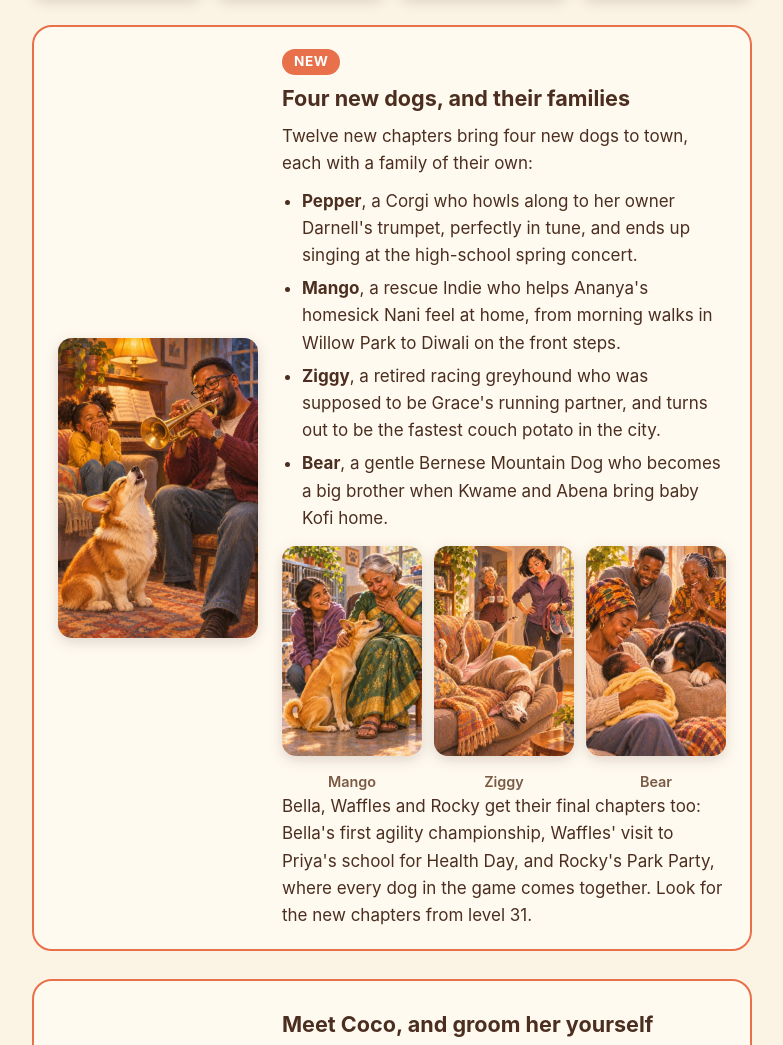
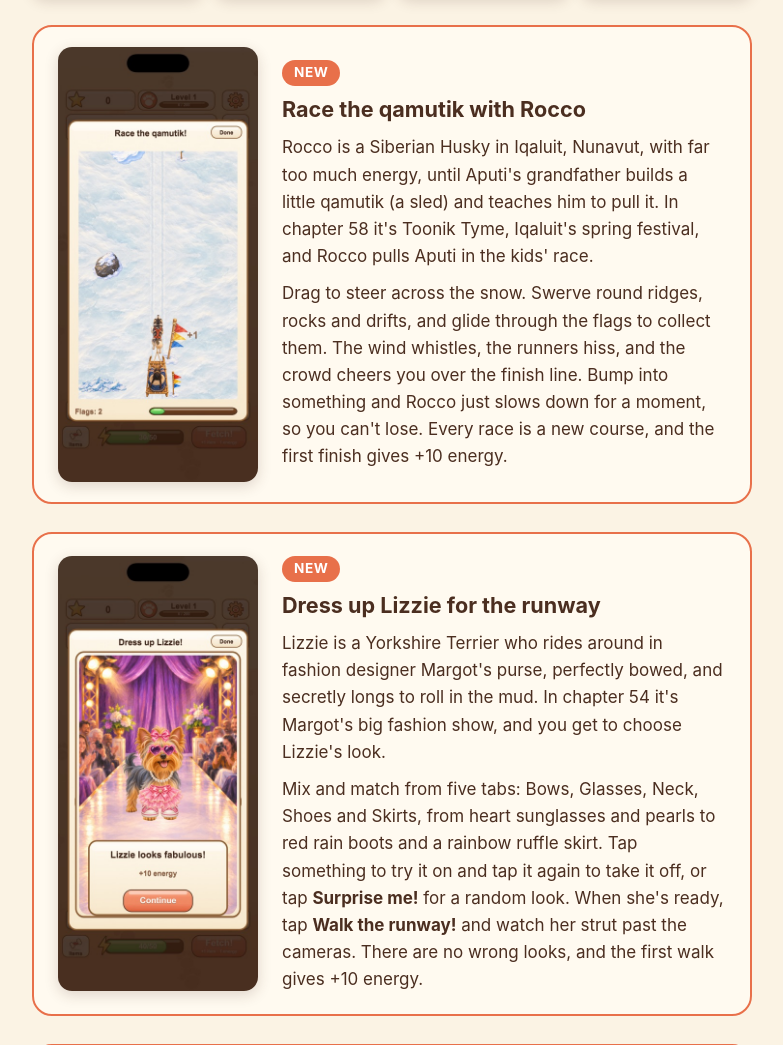
Before and after one commit to paulinstein/dog-stories-site, a plain HTML site: page index.html in a window 1280 px wide. Shown: the part 974-2019 px from the top of the page, without its empty margins (248-1031 px from the left). Drawn offline with Linux system fonts and the light colour scheme.

Commit message:
Introduce Rocco's sled race and Lizzie's dress-up game
Home page sections and How to play steps 20 and 21, with simulator screenshots.

Co-Authored-By: Claude Opus 5.5 <noreply@anthropic.com>

```diff
--- a/index.html
+++ b/index.html
@@ -24,6 +24,26 @@
       <img src="images/2-request.jpg" alt="Sarah's request for a bowl and a bed">
       <img src="images/5-daisy.jpg" alt="Daisy in a tomato-soup bath">
     </div>
+
+    <section class="callout">
+      <img src="images/10-sled.jpg" alt="The sled race: Rocco the husky pulling Aputi on a wooden qamutik across the snow, past a rock and a block of sea ice, as a flag pops with +1" loading="lazy">
+      <div>
+        <span class="new">New</span>
+        <h2>Race the qamutik with Rocco</h2>
+        <p>Rocco is a Siberian Husky in Iqaluit, Nunavut, with far too much energy, until Aputi's grandfather builds a little qamutik (a sled) and teaches him to pull it. In chapter 58 it's Toonik Tyme, Iqaluit's spring festival, and Rocco pulls Aputi in the kids' race.</p>
+        <p>Drag to steer across the snow. Swerve round ridges, rocks and drifts, and glide through the flags to collect them. The wind whistles, the runners hiss, and the crowd cheers you over the finish line. Bump into something and Rocco just slows down for a moment, so you can't lose. Every race is a new course, and the first finish gives +10 energy.</p>
+      </div>
+    </section>
+
+    <section class="callout">
+      <img src="images/howto/howto-21-runway.jpg" alt="Lizzie the Yorkshire Terrier on a purple runway in a pink bow, heart sunglasses, pearls, a pink tutu and pink sneakers, between rows of cheering photographers, with the card saying Lizzie looks fabulous! +10 energy" loading="lazy">
+      <div>
+        <span class="new">New</span>
+        <h2>Dress up Lizzie for the runway</h2>
+        <p>Lizzie is a Yorkshire Terrier who rides around in fashion designer Margot's purse, perfectly bowed, and secretly longs to roll in the mud. In chapter 54 it's Margot's big fashion show, and you get to choose Lizzie's look.</p>
+        <p>Mix and match from five tabs: Bows, Glasses, Neck, Shoes and Skirts, from heart sunglasses and pearls to red rain boots and a rainbow ruffle skirt. Tap something to try it on and tap it again to take it off, or tap <strong>Surprise me!</strong> for a random look. When she's ready, tap <strong>Walk the runway!</strong> and watch her strut past the cameras. There are no wrong looks, and the first walk gives +10 energy.</p>
+      </div>
+    </section>
 
     <section class="callout">
       <img src="images/story-pepper.jpg" alt="Pepper the Corgi howling along to Darnell's trumpet while his daughter Kiara giggles on the couch" loading="lazy">
@@ -117,12 +137,12 @@
 
     <div class="card">
       <p>Dog Stories is a cozy merge game about dogs and the people who love them. Tap or drag three matching items to merge bones, bowls, balls, toys and beds into ever-fancier treasures, and unlock beautifully illustrated stories along the way.</p>
-      <p>Meet Max, the shy Golden Retriever finding his forever home; Bella, the Border Collie who keeps escaping the yard; Daisy, the Rat Terrier who meets a very surprising "cat"; Charlie, the Beagle whose nose saves the day; Luna, the clumsy German Shepherd who becomes a therapy dog; Rocky, the little French Bulldog with the biggest heart in the park;; Waffles, the enormous English Mastiff who makes a very big fuss about a very small scrape; and many more, from Biscuit the senior Lab and Calvin the Pomeranian to Pepper the singing Corgi, Mango the Indie, Ziggy the greyhound and Bear the Bernese Mountain Dog.</p>
+      <p>Meet Max, the shy Golden Retriever finding his forever home; Bella, the Border Collie who keeps escaping the yard; Daisy, the Rat Terrier who meets a very surprising "cat"; Charlie, the Beagle whose nose saves the day; Luna, the clumsy German Shepherd who becomes a therapy dog; Rocky, the little French Bulldog with the biggest heart in the park; Waffles, the enormous English Mastiff who makes a very big fuss about a very small scrape; and many more, from Biscuit the senior Lab and Calvin the Pomeranian to Pepper the singing Corgi, Mango the Indie, Ziggy the greyhound and Bear the Bernese Mountain Dog.</p>
       <ul class="features">
         <li>Five merge chains, each with five tiers</li>
         <li>Illustrated story chapters with choices and gentle lessons</li>
         <li>Requests from each dog's human, with rewards</li>
-        <li>Cozy mini-games inside some stories: sniff out treasures, patch up a paw, play in the park with Calvin and Pickles, groom Coco the poodle, or sing along with Pepper the Corgi</li>
+        <li>Cozy mini-games inside some stories: sniff out treasures, patch up a paw, play in the park with Calvin and Pickles, groom Coco the poodle, sing along with Pepper the Corgi, race a sled with Rocco the husky, or dress up Lizzie the Yorkie for the runway</li>
         <li>Three color themes: Default, Lavender and Rose</li>
         <li>Scoop up the occasional mess, and trade Legendary items for energy and points</li>
         <li>No accounts, no ads, plays offline</li>
```
Also changed, not shown: how-to-play/index.html (+19 -1 lines), images/10-sled.jpg (added), images/11-dress.jpg (added), images/howto/howto-21-runway.jpg (added).
